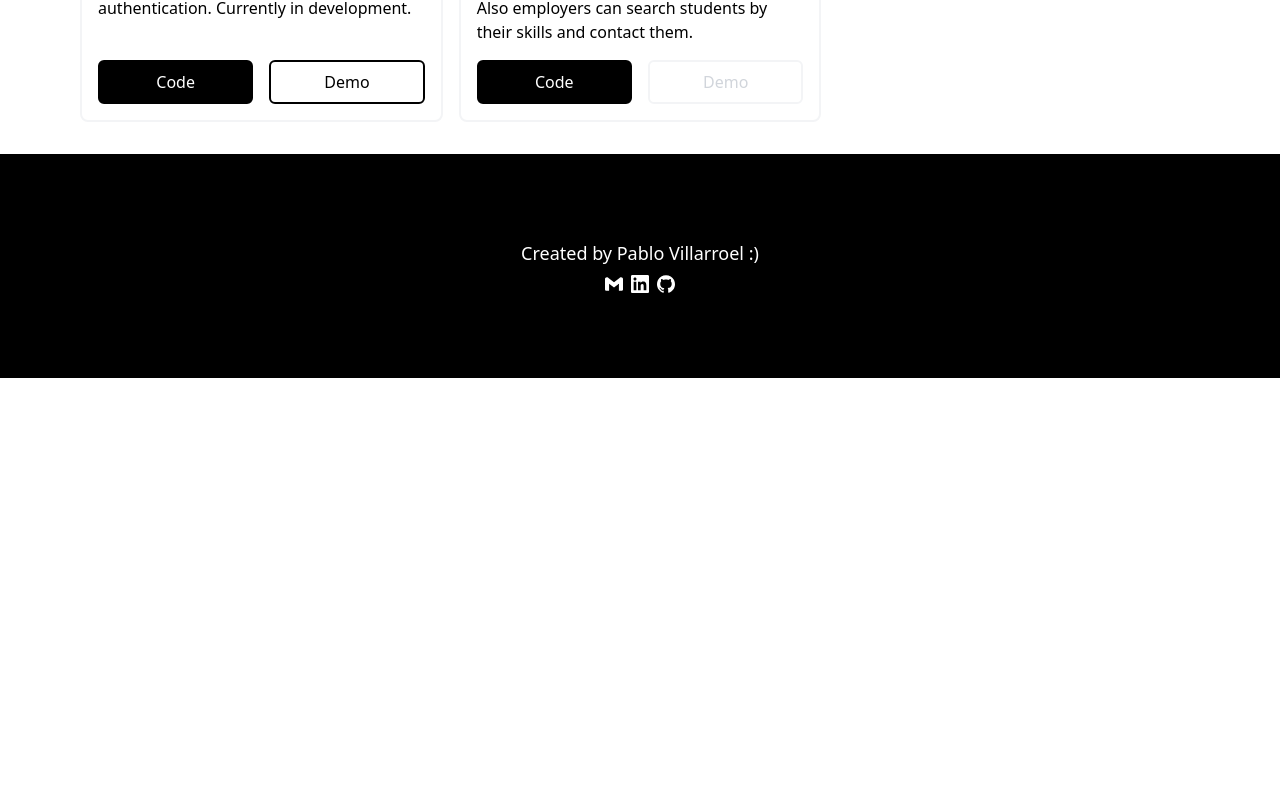
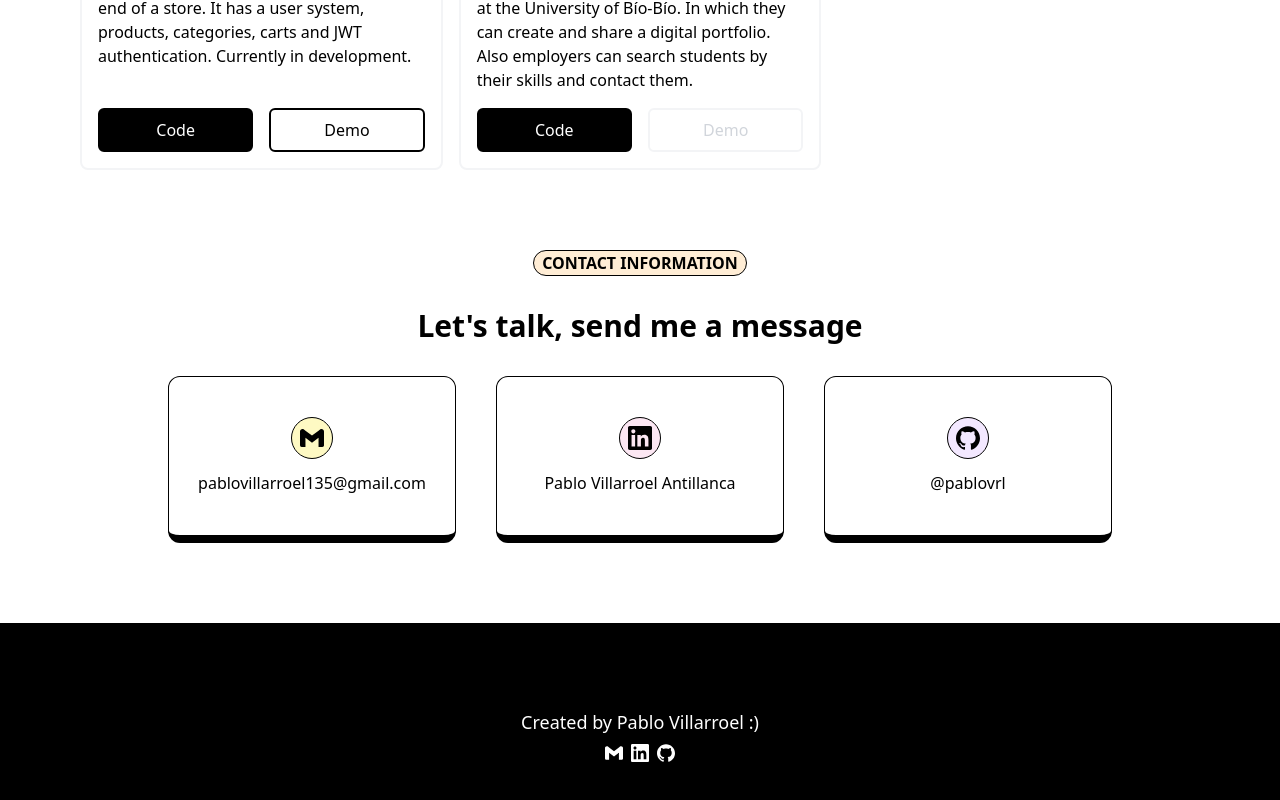
Before and after one commit to pablovrl/portfolio, a React (Vite) app: page / in a window 1280 px wide. Shown: the part 992-1792 px from the top of the page. Before the commit the page ends 1370 px from the top, so only its background shows below. Built offline with nearby package versions, Linux system fonts and the light colour scheme.

Commit message:
add contact component

```diff
--- a/src/App.tsx
+++ b/src/App.tsx
@@ -1,3 +1,4 @@
+import { Contact } from "./components/Contact";
 import { Footer } from "./components/Footer";
 import { Home } from "./components/Home";
 import { Navbar } from "./components/Navbar";
@@ -7,9 +8,10 @@ function App() {
   return (
     <div>
       <Navbar />
-      <div className="pt-20 flex flex-col gap-8">
+      <div className="pt-20 flex flex-col gap-20">
         <Home />
         <Projects />
+        <Contact />
         <Footer />
       </div>
     </div>
--- /dev/null
+++ b/src/components/Contact/Contact.tsx
@@ -0,0 +1,23 @@
+import { CONTACTS, PAGECONTENT } from "../../data";
+import { SectionLayout } from "../layout/SectionLayout";
+
+export function Contact() {
+  return (
+    <SectionLayout id="contact">
+      <div className="flex flex-col items-center gap-8">
+        <p className="border border-black rounded-full font-bold px-2 bg-orange-100">
+          {PAGECONTENT.en.contactSubtitle.toUpperCase()}
+        </p>
+        <p className="font-bold text-3xl text-center">{PAGECONTENT.en.contactTitle}</p>
+        <div className="flex flex-wrap justify-center gap-10">
+          {CONTACTS.map((contact) => (
+            <a href={contact.url} target="_blank" key={contact.name} className="w-72 flex flex-col items-center border border-black border-b-8 p-10 rounded-xl gap-3">
+              <div className={`${contact.color} p-2 rounded-full border border-black  text-2xl`}>{contact.icon}</div>
+              <span>{contact.user}</span>
+            </a>
+          ))}
+        </div>
+      </div>
+    </SectionLayout>
+  );
+}
--- /dev/null
+++ b/src/components/Contact/index.ts
@@ -0,0 +1 @@
+export * from "./Contact";
--- a/src/components/Footer/Footer.tsx
+++ b/src/components/Footer/Footer.tsx
@@ -2,8 +2,8 @@ import { CONTACTS } from "../../data";
 
 export function Footer() {
   return (
-    <footer className="bg-black h-56 flex justify-center items-center flex-col gap-2 text-lg">
-      <p className="text-white">Created by Pablo Villarroel {":)"}</p>
+    <footer className="bg-black h-56 flex justify-center items-center flex-col gap-2 text-lg text-white">
+      <p>Created by Pablo Villarroel {":)"}</p>
       <div className="flex gap-2">
         {CONTACTS.map((contact) => (
           <a href={contact.url} target="_blank" key={contact.name}>
--- a/src/data/contacts.tsx
+++ b/src/data/contacts.tsx
@@ -6,21 +6,21 @@ export const CONTACTS = [
     url: "mailto:pablovillarroel135@gmail.com",
     user: "pablovillarroel135@gmail.com",
     color: "bg-yellow-100",
-    icon: <SiGmail color="white" />,
+    icon: <SiGmail />,
   },
   {
     name: "LinkedIn",
     url: "https://www.linkedin.com/in/pablo-villarroel-antillanca-850974186/",
     user: "Pablo Villarroel Antillanca",
     color: "bg-pink-100",
-    icon: <SiLinkedin color="white" />,
+    icon: <SiLinkedin />,
   },
   {
     name: "GitHub",
     url: "https://github.com/pablovrl",
     user: "@pablovrl",
     color: "bg-purple-100",
-    icon: <SiGithub color="white" />,
+    icon: <SiGithub  />,
   },
 ];
 
```
